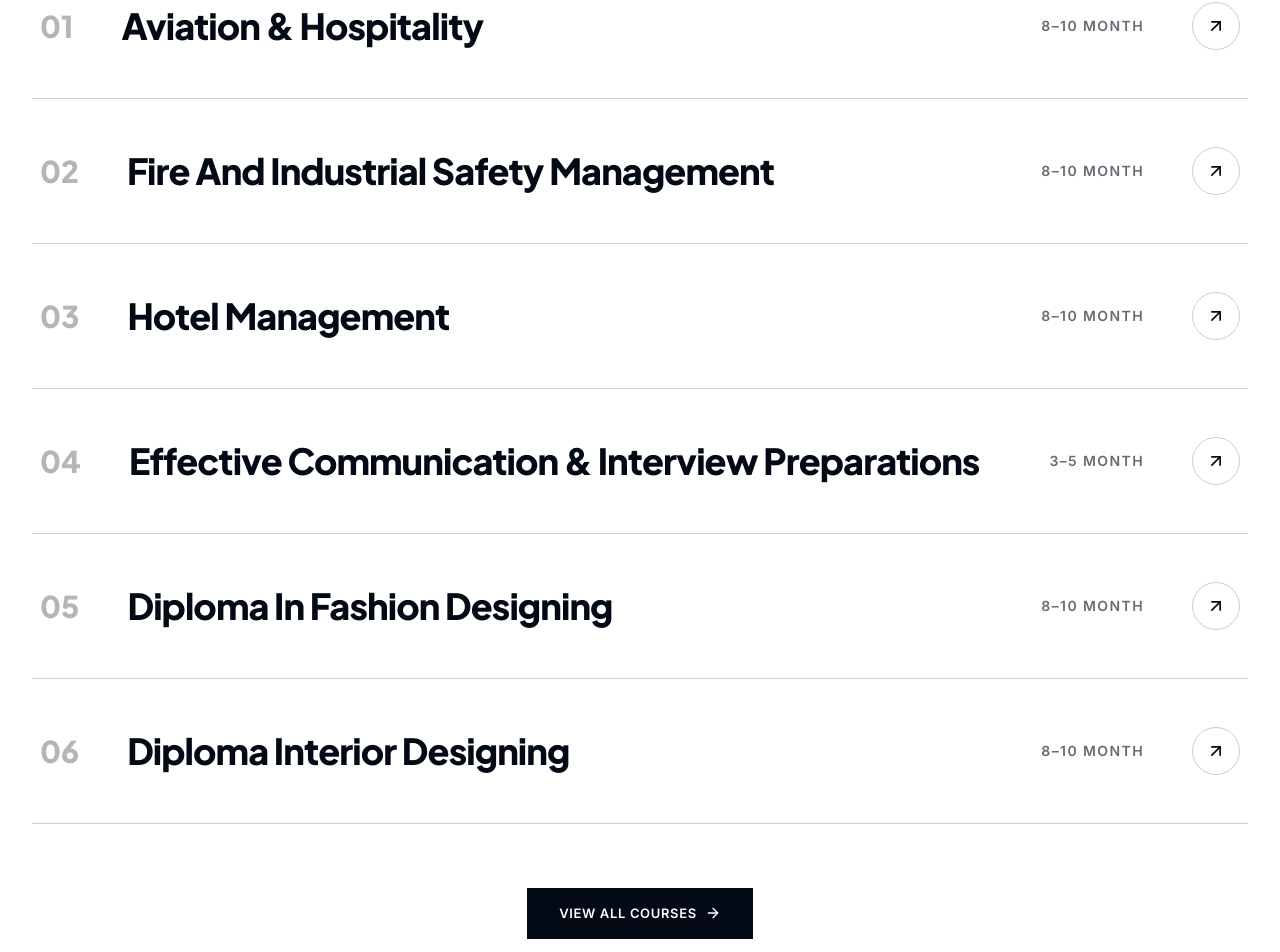
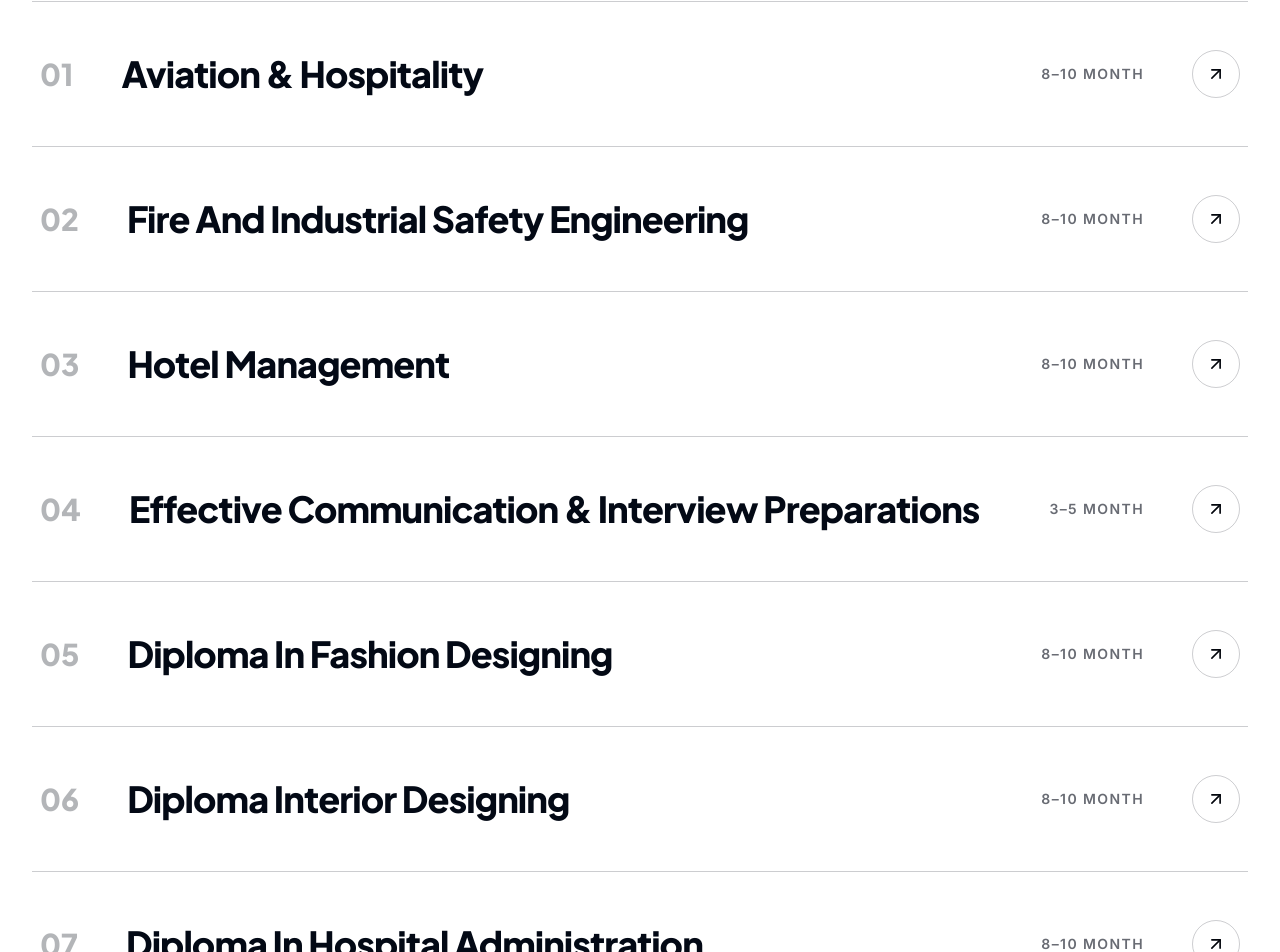
Before and after one commit to udupiacademyofexcellence/UdupiAcademyofExcellence, a React (Vite) app: page / in a window 1280 px wide. Shown: the part 1849-2801 px from the top of the page. Built offline with nearby package versions, Linux system fonts and the light colour scheme.

Commit message:
Rename fire safety course to Engineering, add Hospital Administration, remove footer badges

```diff
--- a/src/components/site/Contact.tsx
+++ b/src/components/site/Contact.tsx
@@ -6,11 +6,12 @@ import { cn } from "@/lib/utils";
 
 const COURSES = [
   "Aviation & Hospitality",
-  "Fire And Industrial Safety Management",
+  "Fire And Industrial Safety Engineering",
   "Hotel Management",
   "Effective Communication & Interview Preparations",
   "Diploma In Fashion Designing",
-  "Diploma Interior Designing"
+  "Diploma Interior Designing",
+  "Diploma In Hospital Administration"
 ];
 
 const schema = z.object({
--- a/src/components/site/Courses.tsx
+++ b/src/components/site/Courses.tsx
@@ -17,7 +17,7 @@ const COURSES = [
   },
   {
     num: "02",
-    title: "Fire And Industrial Safety Management",
+    title: "Fire And Industrial Safety Engineering",
     duration: "8–10 Month",
     img: fireSafetyImg,
   },
@@ -45,6 +45,12 @@ const COURSES = [
     duration: "8–10 Month",
     img: interiorImg,
   },
+  {
+    num: "07",
+    title: "Diploma In Hospital Administration",
+    duration: "8–10 Month",
+    img: hotelMgmtImg,
+  },
 ];
 
 export function Courses() {
@@ -54,7 +60,7 @@ export function Courses() {
         <Reveal>
           <div className="max-w-2xl mb-16">
             <h2 className="font-display text-4xl lg:text-5xl font-extrabold text-ink tracking-tight">
-              Six job-ready programmes.
+              Seven job-ready programmes.
             </h2>
           </div>
         </Reveal>
--- a/src/components/site/SiteFooter.tsx
+++ b/src/components/site/SiteFooter.tsx
@@ -22,6 +22,7 @@ const COLUMNS = [
       { name: "Effective Communication", href: "/courses" },
       { name: "Fashion Designing", href: "/courses" },
       { name: "Interior Designing", href: "/courses" },
+      { name: "Hospital Administration", href: "/courses" },
     ],
   },
   {
@@ -89,20 +90,7 @@ export function SiteFooter() {
           </div>
         </div>
 
-        <div className="mt-14 flex flex-wrap items-center gap-3 border-t border-white/10 pt-8">
-          {["100% Placement Guarantee", "Pay After Placement"].map(
-            (c) => (
-              <span
-                key={c}
-                className="rounded-full border border-white/12 px-3.5 py-1.5 text-[11px] font-medium text-primary-foreground/55"
-              >
-                {c}
-              </span>
-            ),
-          )}
-        </div>
-
-        <div className="mt-8 flex flex-wrap items-center justify-between gap-4 text-xs text-primary-foreground/45">
+        <div className="mt-14 flex flex-wrap items-center justify-between gap-4 text-xs text-primary-foreground/45">
           <p>© {new Date().getFullYear()} Udupi Academy. All rights reserved.</p>
           <div className="flex items-center gap-6 sm:mr-24">
             <button
--- a/src/routes/courses.tsx
+++ b/src/routes/courses.tsx
@@ -24,9 +24,9 @@ const COURSES = [
   },
   {
     num: "02",
-    title: "Fire And Industrial Safety Management",
+    title: "Fire And Industrial Safety Engineering",
     duration: "8–10 Month",
-    desc: "Learn essential fire and industrial safety management protocols to ensure workplace safety.",
+    desc: "Learn essential fire and industrial safety engineering protocols to ensure workplace safety.",
     img: fireSafetyImg,
     bg: "bg-surface"
   },
@@ -62,6 +62,14 @@ const COURSES = [
     img: interiorImg,
     bg: "bg-surface"
   },
+  {
+    num: "07",
+    title: "Diploma In Hospital Administration",
+    duration: "8–10 Month",
+    desc: "Gain the skills to manage hospital operations, healthcare administration and patient services effectively.",
+    img: hotelMgmtImg,
+    bg: "bg-white"
+  },
 ];
 
 function CoursesPage() {
@@ -72,7 +80,7 @@ function CoursesPage() {
         <div className="container-wide">
           <Reveal>
             <h1 className="font-display text-[4rem] sm:text-[5.5rem] lg:text-[7.5rem] font-extrabold leading-[0.9] tracking-tight">
-              Six job-ready <br/>
+              Seven job-ready <br/>
               <span className="text-gold italic pr-4">programmes.</span>
             </h1>
           </Reveal>
```
